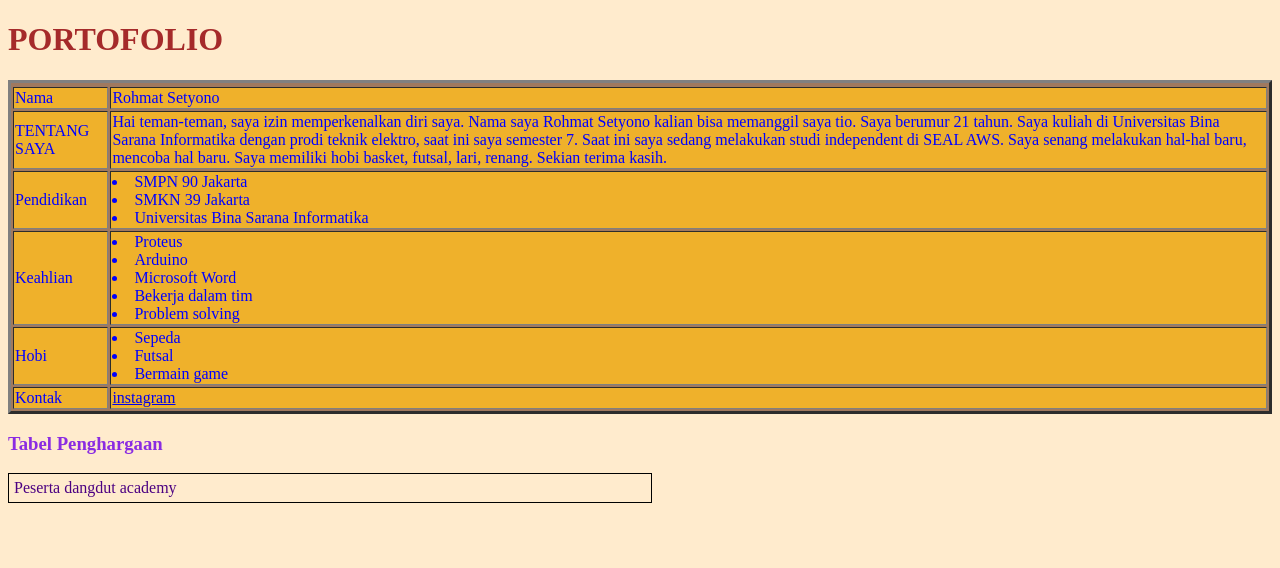
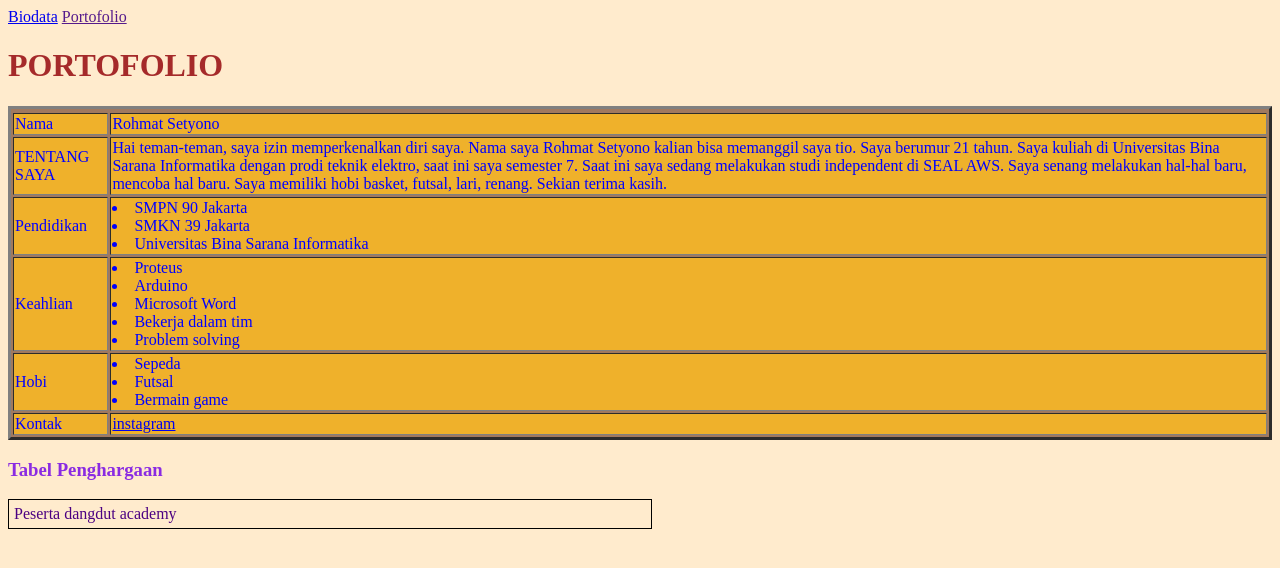
Before and after one commit to rohmatsetyono/rohmatsetyono.github.io, a plain HTML site: page portofolio.html in a window 1280 px wide. Drawn offline with Linux system fonts and the light colour scheme.

Commit message:
nambah menu

```diff
--- a/portofolio.html
+++ b/portofolio.html
@@ -20,6 +20,8 @@
 
 </head>
 <body>
+    <a href="index.html">Biodata</a>
+    <a href="">Portofolio</a>
 <table class="table" border="3">
 <tr>
 
```
